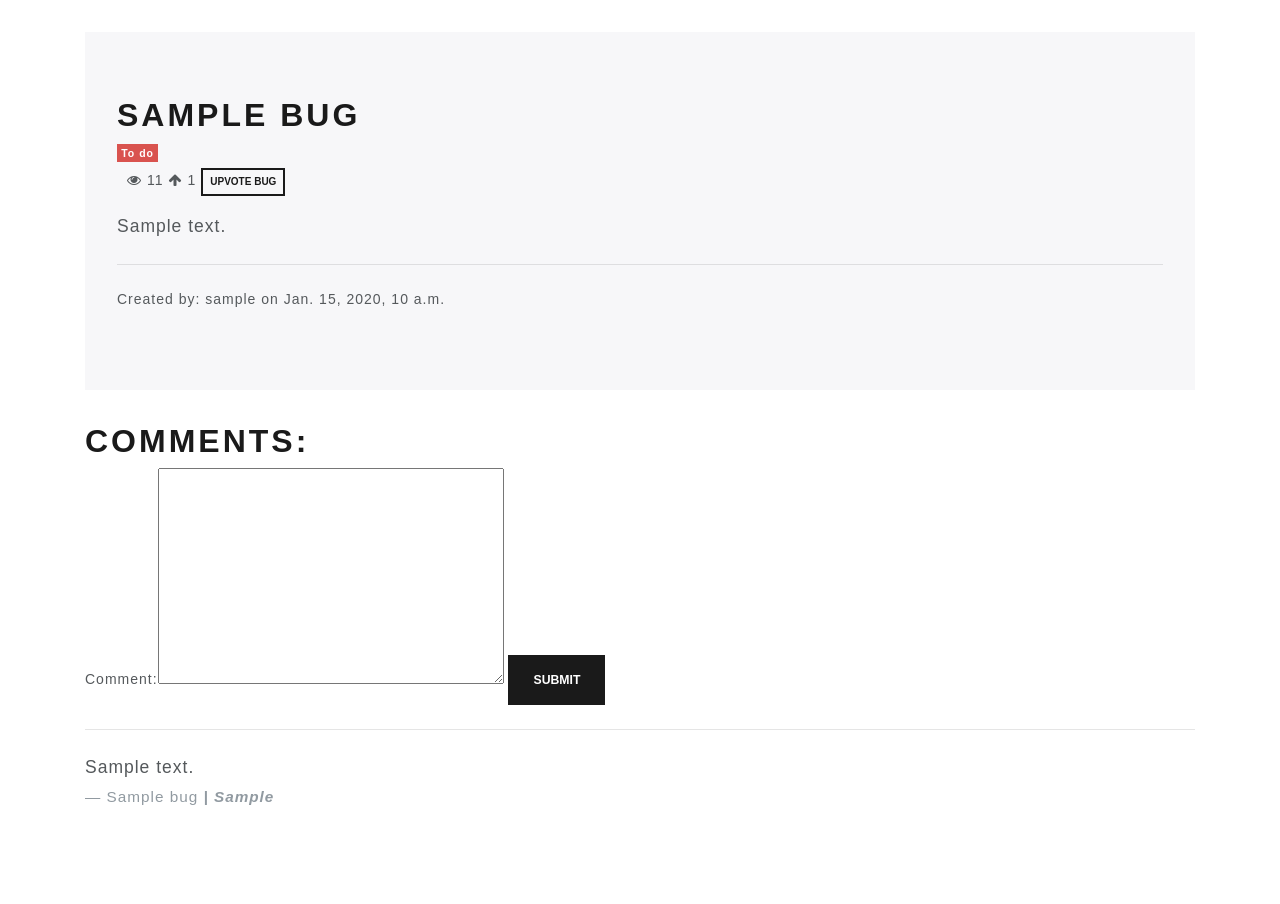
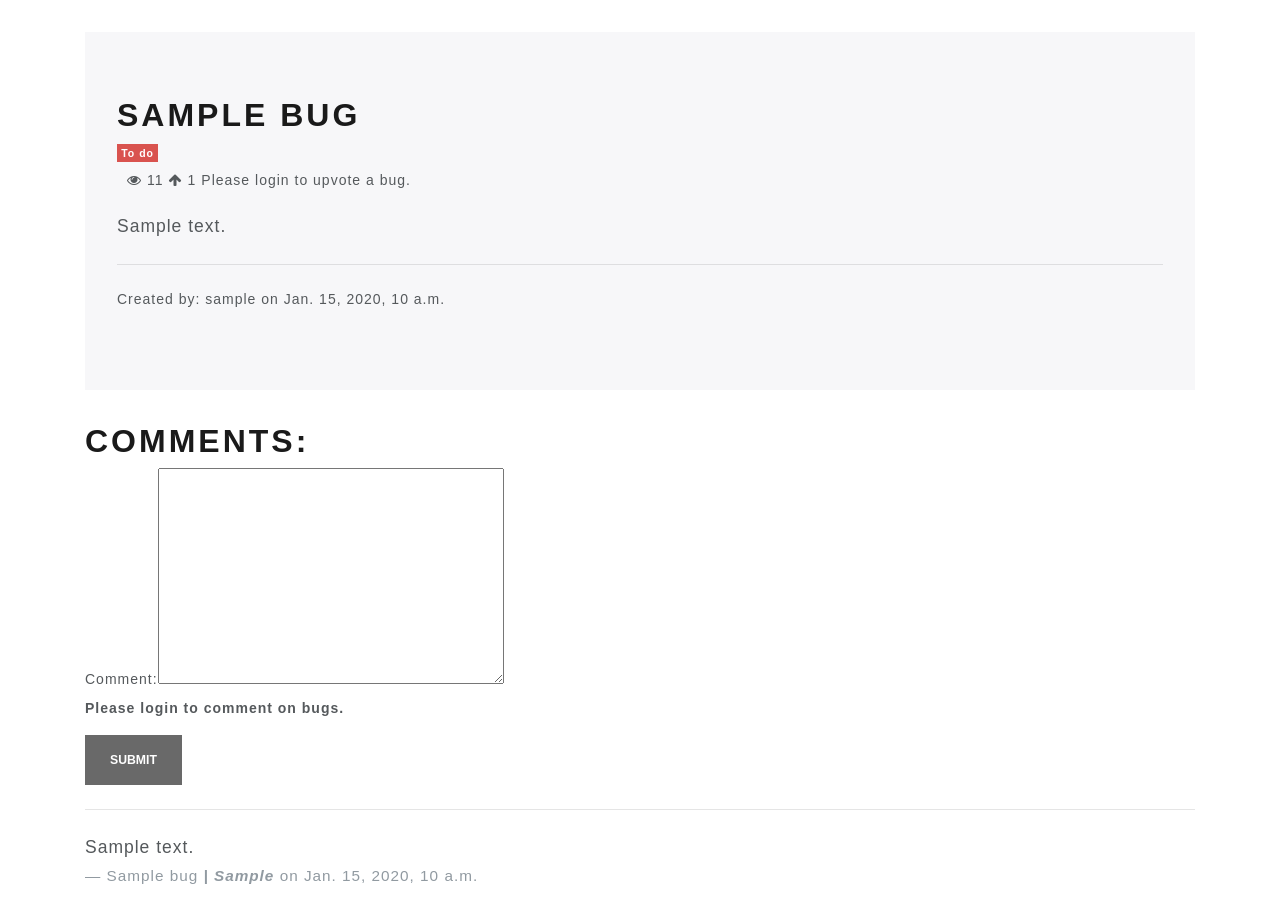
Before and after one commit to ShaneMuir/BugFeature-Tracker, a Django app: page /bugs/1/ in a window 1280 px wide. Shown: the part 98-1002 px from the top of the page. Before the commit the page ends 903 px from the top, so only its background shows below. Run offline with Django 3.2, Linux system fonts and the light colour scheme; tables that the repository leaves empty hold one stand-in row (values such as "Sample post"); parts of the project's set-up code (start-up, migrations or seed data) failed here and were passed over; some libraries are stand-ins or nearby versions.

Commit message:
successfully got the comment functionality working

```diff
--- a/bugs/admin.py
+++ b/bugs/admin.py
@@ -9,8 +9,8 @@ class BugAdmin(admin.ModelAdmin):
     list_filter = ('status',)
 
 class BugCommentAdmin(admin.ModelAdmin):
-    list_display = ['bug', 'comment', 'creator']
-    list_filter = ('bug',)
+    list_display = ['bug', 'comment', 'creator', 'created_date']
+    list_filter = ('bug', 'creator')
 
 admin.site.register(Bug, BugAdmin)
 admin.site.register(BugComment, BugCommentAdmin)
--- a/bugs/models.py
+++ b/bugs/models.py
@@ -32,7 +32,7 @@ class upVotes(models.Model):
     """Bug upvotes"""
     upvote_user = models.ForeignKey(User, on_delete=models.CASCADE)
     bug = models.ForeignKey(Bug, on_delete=models.CASCADE)
-
+    created_date = models.DateTimeField(auto_now_add=True)
 
     def __str__(self):
         return self.upvote_user
@@ -43,6 +43,7 @@ class BugComment(models.Model):
     bug = models.ForeignKey(Bug, on_delete=models.CASCADE)
     creator = models.ForeignKey(User, on_delete=models.CASCADE)
     comment = models.TextField(max_length=256, blank=False)
+    created_date = models.DateTimeField(auto_now_add=True)
 
 
     def __str__(self):
--- a/bugs/templates/single_bug.html
+++ b/bugs/templates/single_bug.html
@@ -3,7 +3,11 @@
     <h1>{{ bug.title }}</h1><span class="badge badge-danger">{{ bug.status }}</span>
     <div class="inline">
         <p class="p5"><span class=""><i class="fa fa-eye p5"></i>{{ bug.views }}<i class="fa fa-arrow-up p5"></i>{{ bug.bug_upvotes }}</span></p>
+        {% if user.is_authenicated %}
         <button type="button" class="btn btn-outline-primary upvote-btn">Upvote Bug</button>
+        {% else %}
+        <span>Please login to upvote a bug.</span>
+        {% endif %}
     </div>
     <p class="lead">{{ bug.description }}</p>
     <hr class="my-4">
@@ -12,11 +16,17 @@
 <div class="row">
     <div class="col-sm-12">
 
-        <form>
+        <form method="POST">
             <fieldset>
                 <h1>Comments:</h1>
                 {% csrf_token %} {{ bug_comment_form|as_bootstrap }}
+                {% if user.is_authenticated %}
                 <button type="submit" class="btn btn-primary">Submit</button>
+                {% else %}
+                <p><strong>Please login to comment on bugs.</strong></p>
+                <button type="button" class="btn btn-primary disabled">Submit</button>
+                {% endif %}
+
             </fieldset>
         </form>
 
@@ -29,7 +39,8 @@
         <hr class="my-4">
         <blockquote class="blockquote text-left">
             <p class="mb-0">{{ comment.comment|capfirst }}</p>
-            <footer class="blockquote-footer">{{ comment.bug|capfirst }}<cite title="Source Title" class="title"> | {{ comment.creator|capfirst }}</cite></footer>
+            <footer class="blockquote-footer">{{ comment.bug|capfirst }}<cite title="Source Title" class="title"> | {{ comment.creator|capfirst }}</cite>
+            <datetime> on {{ comment.created_date }}</datetime></footer>
         </blockquote>
         {% endfor %}
 
--- a/bugs/views.py
+++ b/bugs/views.py
@@ -29,12 +29,11 @@ def single_bug_view(request, pk):
     """
     bug = get_object_or_404(Bug, pk=pk)
 
-
     if request.method == 'POST':
         bug_comment_form = BugCommentForm(request.POST or None)
         if bug_comment_form.is_valid():
             comment = request.POST.get('comment')
-            bug_comment = BugCommentForm.objects.create(bug=bug, creator=request.user, comment=comment)
+            bug_comment = BugComment.objects.create(bug=bug, creator=request.user, comment=comment)
             bug_comment.save()
             return redirect(single_bug_view, bug.pk)
     else:
@@ -44,6 +43,8 @@ def single_bug_view(request, pk):
 
     comments = BugComment.objects.filter(bug=bug)
 
+    bug_comment_form = BugCommentForm()
+
     context = {
         'bug' : bug,
         'bug_comment_form': bug_comment_form,
--- a/static/css/main.css
+++ b/static/css/main.css
@@ -23,18 +23,6 @@ main {
     float: right;
 }
 
-
-/* HELPERS */
-
-.p5 {
-    padding: 5px;
-}
-
-.inline {
-    display: flex;
-    align-items: baseline;
-}
-
 .upvote-btn {
     height: 28px;
     width: 84px;
@@ -49,3 +37,19 @@ main {
 .blockquote-footer {
     padding-top: 5px;
 }
+
+
+/* HELPERS */
+
+.p5 {
+    padding: 5px;
+}
+
+.inline {
+    display: flex;
+    align-items: baseline;
+}
+
+strong {
+    font-weight: bold;
+}
```
Also changed, not shown: bugs/migrations/0003_auto_20190730_1117.py (added).
